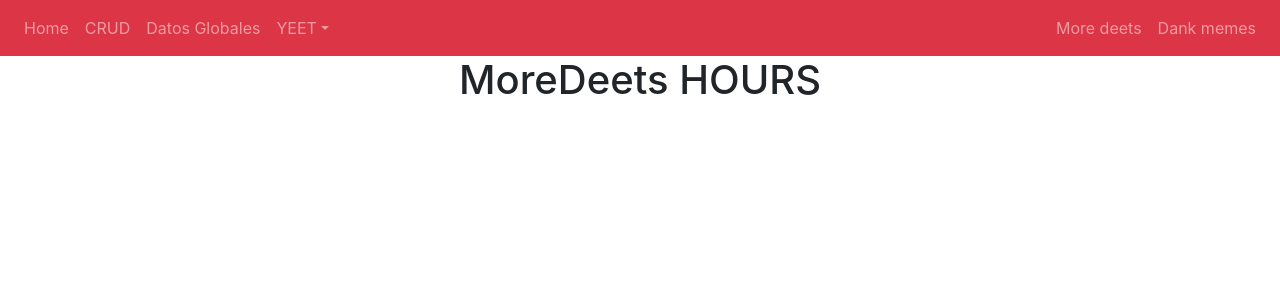
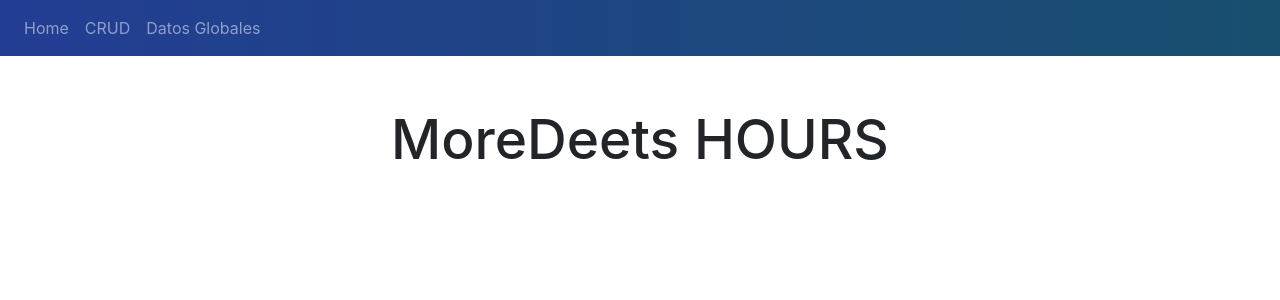
Before and after one commit to carlos-palalo/react_crud_vacunas_spring_navbar, a React (Create React App) app: page /deets in a window 1280 px wide. Shown: the top 300 px of the page. Built offline with nearby package versions, Linux system fonts and the light colour scheme.

Commit message:
asdfasdf

```diff
--- a/src/Components/DatosGlobales.css
+++ b/src/Components/DatosGlobales.css
@@ -8,22 +8,50 @@
     /*margin: auto 0;*/
     margin: 0px 20px;
     padding: 40px;
-    height: 200px;
-    box-shadow: 0px 0px 16px 0px rgb(85, 199, 85);
+    box-shadow: 0px 0px 16px 0px #80d0c7;
+    display: flex;
+    flex-direction: column;
+    justify-content: center;
 }
 
-.font-size-xx-large{
+.font-size-xx-large {
+    font-size: 46px;
+}
+
+.font-size-large {
     font-size: 36px;
 }
 
-.font-size-large{
-    font-size: 26px;
+.font-size-medium {
+    font-size: 30px;
 }
 
-.font-size-medium{
-    font-size: 20px;
+.border-bottom {
+    padding-bottom: 15px;
 }
 
-.border-bottom{
-    padding-bottom: 15px;
+.bg-custom-1 {
+    background-image: linear-gradient(90deg, #13547a 0%, #43c6ca 100%);
 }
+
+.bg-custom-2 {
+    background-image: linear-gradient(90deg, #096339 0%, #53ca43 100%);
+}
+
+.App h1{
+    font-size: 55px;
+    margin-top: 50px;
+}
+
+.gradient-text {
+  /* Fallback: Set a background color. */
+  background-color: #120fc4;
+
+  /* Create the gradient. */
+  background-image: linear-gradient(45deg, #120fc4 0%, #7dc976 100%);
+
+  -webkit-background-clip: text;
+  -webkit-text-fill-color: transparent;
+  -moz-background-clip: text;
+  -moz-text-fill-color: transparent;
+}
--- a/src/Components/DatosGlobales.js
+++ b/src/Components/DatosGlobales.js
@@ -51,18 +51,18 @@
     }, [])
     return (
         <div className="App" style={{ textAlign: 'center' }}>
-            <h1>Datos Globales</h1>
+            <h1 className="gradient-text">Datos Globales</h1>
             <div className="global">
-                <div className="bg-success rounded bg-gradient text-white align-middle">
+                <div className="bg-success rounded bg-custom-1 text-white align-middle">
                     <p>Dosis entregadas en CC.AA</p>
                     <p className="font-weight-bold font-size-xx-large">{entregadas.toLocaleString("es-ES")}</p>
                 </div>
-                <div className="bg-success rounded bg-gradient text-white align-middle">
+                <div className="bg-success rounded bg-custom-2 text-white align-middle">
                     <p>Dosis administradas</p>
                     <p className="font-weight-bold font-size-large border-bottom border-light">{administradas.toLocaleString("es-ES")}</p>
                     <p><b className="font-size-medium">{porcentaje_Entregadas.toLocaleString("es-ES")} %</b> dosis recibidas </p>
                 </div>
-                <div className="bg-success rounded bg-gradient text-white align-middle">
+                <div className="bg-success rounded bg-custom-1 text-white align-middle">
                     <p>Nº Personas con pauta completa</p>
                     <p className="font-weight-bold font-size-large border-bottom border-light">{pauta.toLocaleString("es-ES")}</p>
                     <p><b className="font-size-medium">{porcentaje_Pauta.toLocaleString("es-ES")} %</b> dosis administradas</p>
--- a/src/Components/Navbar.js
+++ b/src/Components/Navbar.js
@@ -4,12 +4,12 @@
   BrowserRouter as Router,
   Link
 } from "react-router-dom";
+import "./navbar.css";
 
 const NavBar = () => {
-    return(
+  return (
     <div className="App">
-    <ReactBootStrap.Navbar collapseOnSelect expand="xl" bg="danger" variant="dark">
-
+      <ReactBootStrap.Navbar collapseOnSelect expand="xl" className="bg-custom" variant="dark">
         <ReactBootStrap.Navbar.Toggle aria-controls="responsive-navbar-nav" />
         <ReactBootStrap.Navbar.Collapse id="responsive-navbar-nav">
           <ReactBootStrap.Nav className="mr-auto">
@@ -22,23 +22,6 @@
             <Link to="/DatosGlobales">
               <ReactBootStrap.Nav.Link href="#DatosGlobales">Datos Globales</ReactBootStrap.Nav.Link>
             </Link>
-      <ReactBootStrap.NavDropdown title="YEET" id="collasible-nav-dropdown">
-        <ReactBootStrap.NavDropdown.Item href="#action/3.1">Action</ReactBootStrap.NavDropdown.Item>
-        <ReactBootStrap.NavDropdown.Item href="#action/3.2">Another action</ReactBootStrap.NavDropdown.Item>
-        <ReactBootStrap.NavDropdown.Item href="#action/3.3">Something</ReactBootStrap.NavDropdown.Item>
-        <ReactBootStrap.NavDropdown.Divider />
-        <ReactBootStrap.NavDropdown.Item href="#action/3.4">Separated link</ReactBootStrap.NavDropdown.Item>
-      </ReactBootStrap.NavDropdown>
-    </ReactBootStrap.Nav>
-    <ReactBootStrap.Nav>
-    <Link to="/deets">
-    <ReactBootStrap.Nav.Link href="#deets">More deets</ReactBootStrap.Nav.Link>
-    </Link>
-    <Link to="/dankmemes">
-    <ReactBootStrap.Nav.Link eventKey={2} href="#memes">
-        Dank memes
-      </ReactBootStrap.Nav.Link>
-    </Link>
           </ReactBootStrap.Nav>
         </ReactBootStrap.Navbar.Collapse>
       </ReactBootStrap.Navbar>
--- /dev/null
+++ b/src/Components/navbar.css
@@ -0,0 +1,3 @@
+.bg-custom {
+    background-image: linear-gradient(90deg, #233d94 0%, #184f6e 100%);
+}
```
Lines whose indentation alone changed are shown as unchanged.
